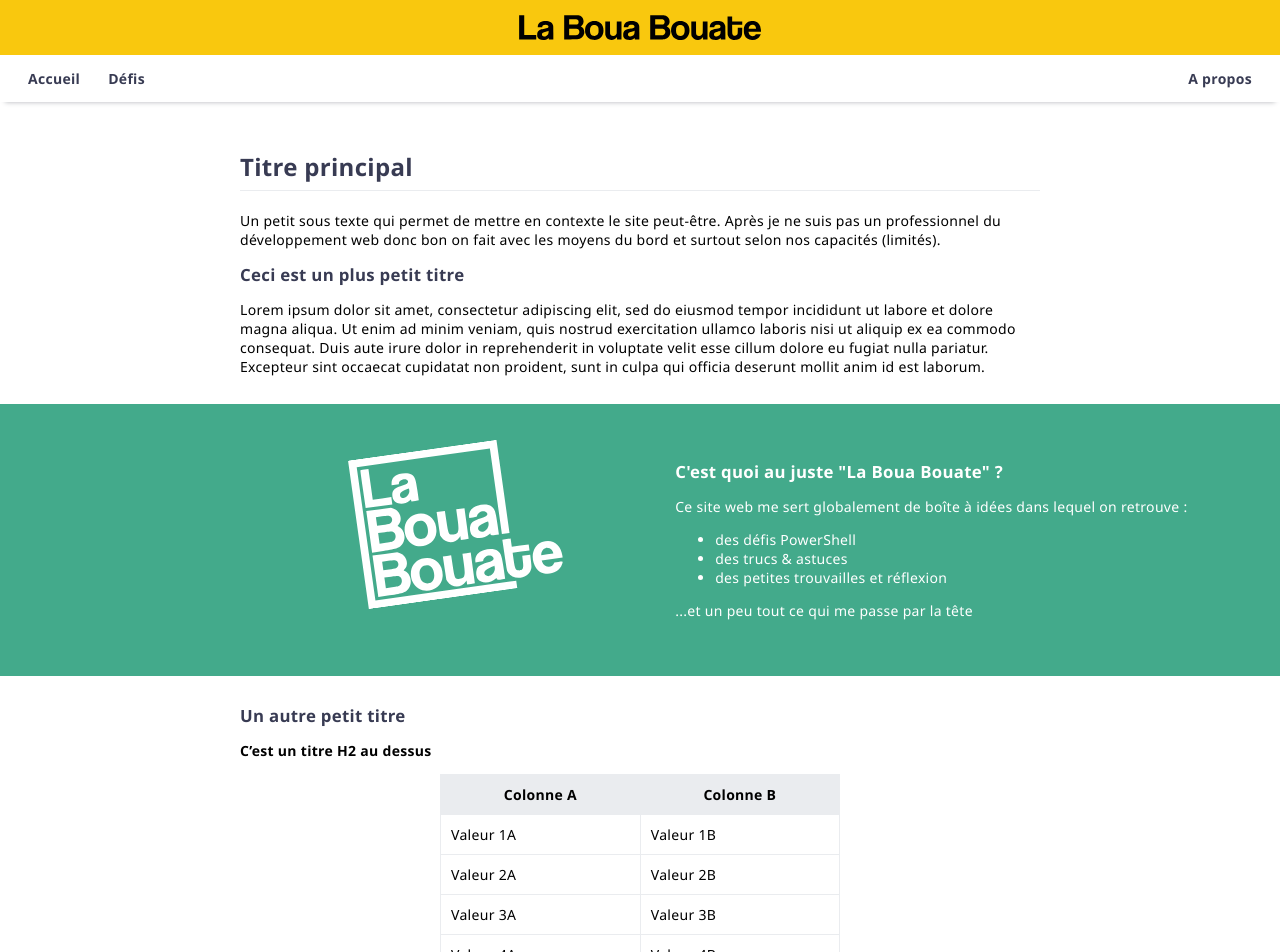
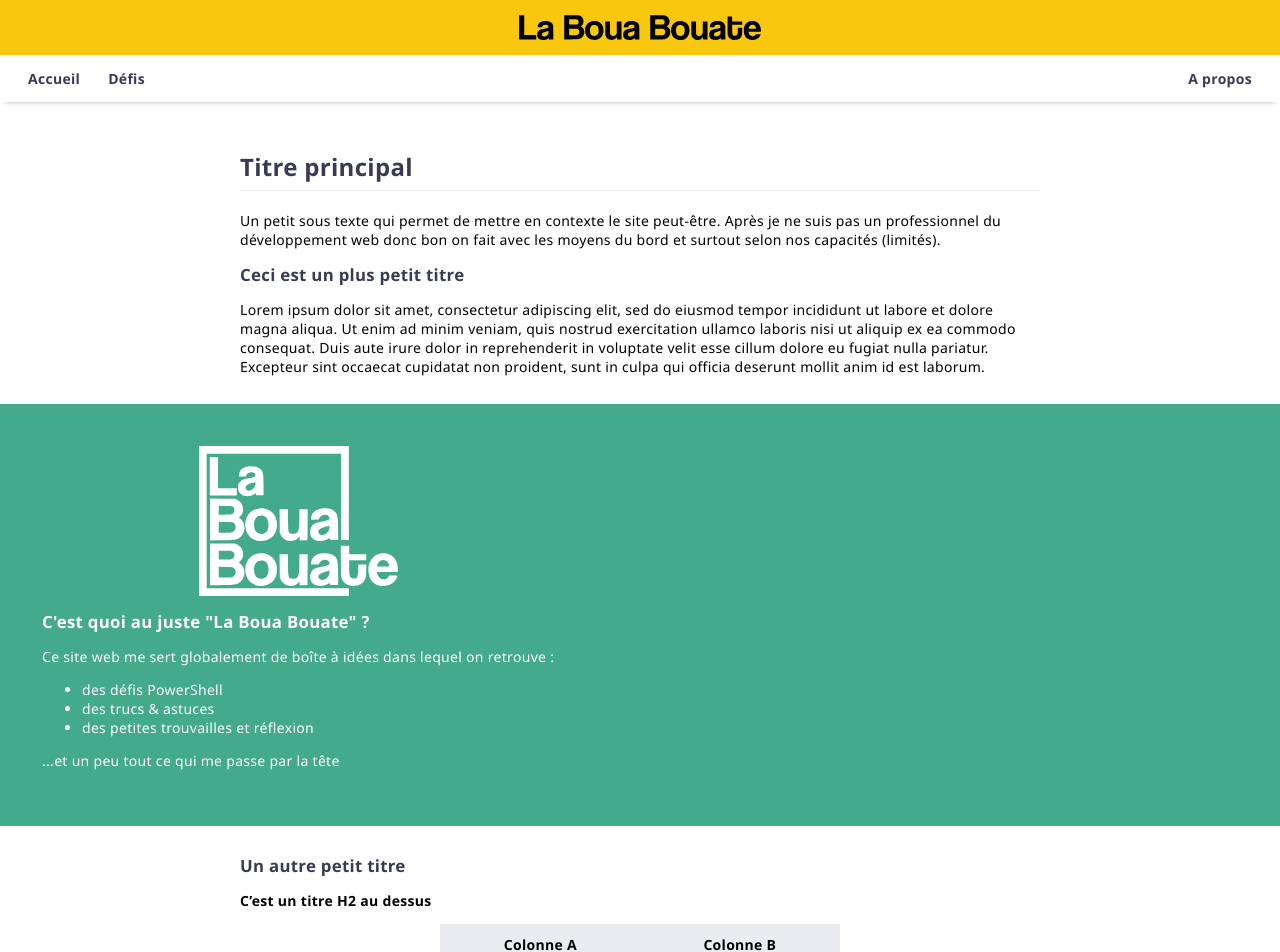
Before and after one commit to leobouard/leobouard.github.io, a Jekyll site: the page built from index.md, in a window 1280 px wide. Shown: the top 952 px of the page. Built offline with Jekyll 4.4.1, drawn with Linux system fonts in a browser that asks for light colours; our own code applies the rules of GitHub Pages for plain Markdown files.

Commit message:
Updating hero banner

```diff
--- a/assets/css/style.scss
+++ b/assets/css/style.scss
@@ -110,8 +110,10 @@
         display: flex;
         vertical-align: middle;
         padding: 3em;
-        padding-left: 30%;
-        padding-right: 30%;
+
+        .herocontent {
+
+            max-width: 900px;
 
             img {
                 width: 33%;
@@ -123,6 +125,10 @@
                 color: #fff;
                 font-weight: 500;
             }
+
+        }
+
+
 
     }
 
--- a/index.md
+++ b/index.md
@@ -7,16 +7,18 @@
 Lorem ipsum dolor sit amet, consectetur adipiscing elit, sed do eiusmod tempor incididunt ut labore et dolore magna aliqua. Ut enim ad minim veniam, quis nostrud exercitation ullamco laboris nisi ut aliquip ex ea commodo consequat. Duis aute irure dolor in reprehenderit in voluptate velit esse cillum dolore eu fugiat nulla pariatur. Excepteur sint occaecat cupidatat non proident, sunt in culpa qui officia deserunt mollit anim id est laborum.
 
 <div class="hero">
-    <img src="/assets/images/logo_white.svg" alt="La Boua Bouate mais dans un cube" style="height: 150px;">
-    <div>
-      <h2 style="color: #fff;">C'est quoi au juste "La Boua Bouate" ?</h2>
-      <p>Ce site web me sert globalement de boîte à idées dans lequel on retrouve :</p>
-      <ul>
-        <li>des défis PowerShell</li>
-        <li>des trucs & astuces</li>
-        <li>des petites trouvailles et réflexion</li>
-      </ul>
-      <p>...et un peu tout ce qui me passe par la tête</p>
+    <div class="heroContent">
+        <img src="/assets/images/logo_white.svg" alt="La Boua Bouate mais dans un cube" style="height: 150px;">
+        <div>
+            <h2 style="color: #fff;">C'est quoi au juste "La Boua Bouate" ?</h2>
+            <p>Ce site web me sert globalement de boîte à idées dans lequel on retrouve :</p>
+            <ul>
+                <li>des défis PowerShell</li>
+                <li>des trucs & astuces</li>
+                <li>des petites trouvailles et réflexion</li>
+            </ul>
+            <p>...et un peu tout ce qui me passe par la tête</p>
+        </div>
     </div>
 </div>
 
```
Lines whose indentation alone changed are shown as unchanged.
